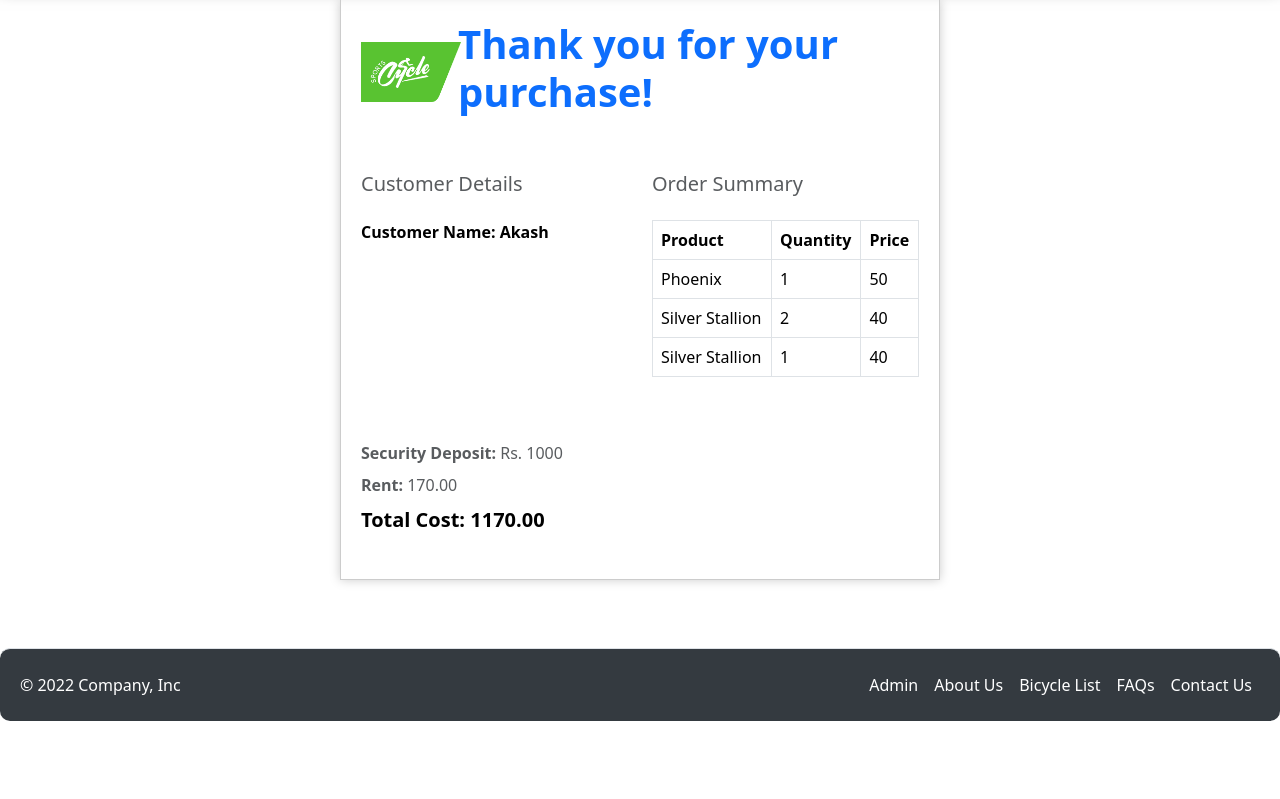
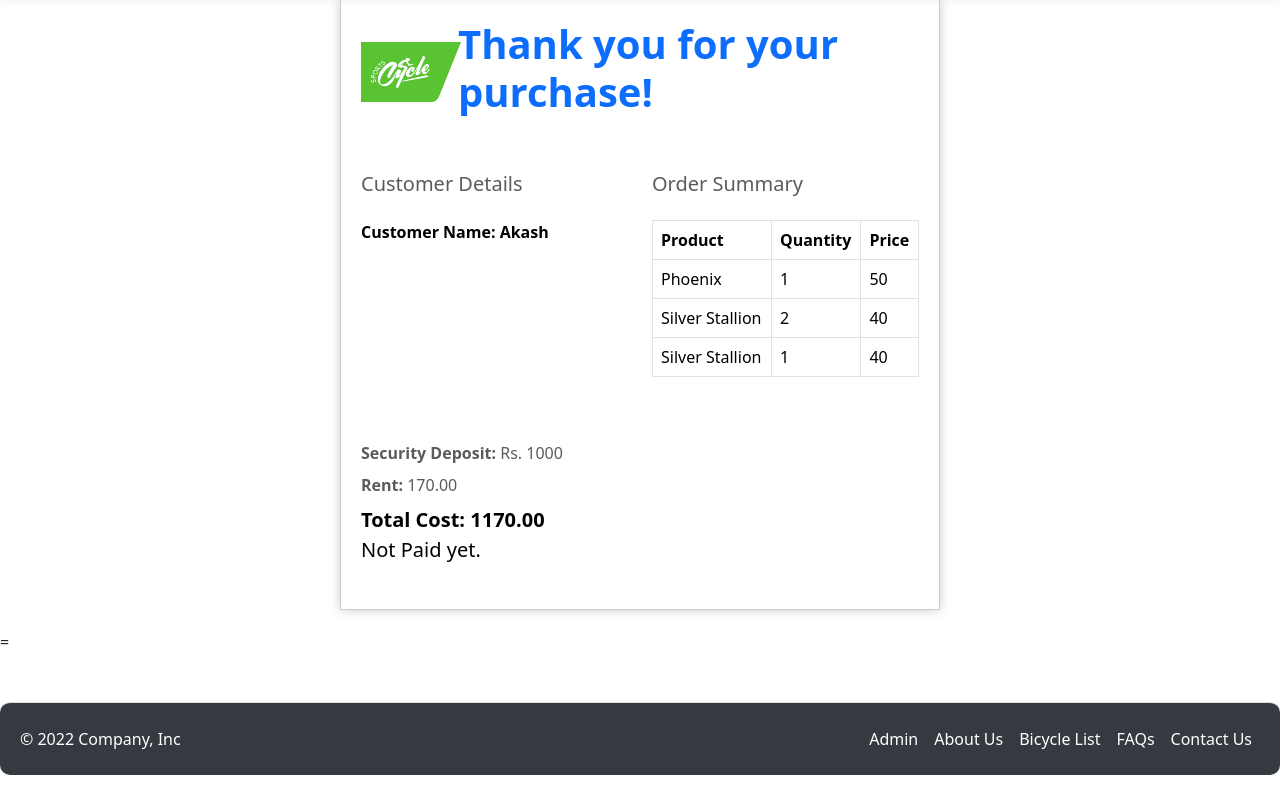
Before and after one commit to akashchoudhary436/Cycle-Django, a Django app: page /invoice/ in a window 1280 px wide. Shown: the part 93-892 px from the top of the page. Before the commit the page ends 814 px from the top, so only its background shows below. Run offline with Django 3.2, Linux system fonts and the light colour scheme; a user stored in the database is signed in; data comes from the database, SQL or seed files in the repository; both versions use the stored data as it was after the commit.

Commit message:
Paid in Invoice done

```diff
--- a/app1/views.py
+++ b/app1/views.py
@@ -139,9 +139,9 @@ def add_to_cart(request, product_id):
     product = get_object_or_404(Product, product_id=product_id)
 
     try:
-        cart = Cart.objects.get(user=request.user)
+        cart = Cart.objects.get(user=request.user, is_paid=False)
     except Cart.DoesNotExist:
-        cart = Cart.objects.create(user=request.user)
+        cart = Cart.objects.create(user=request.user, is_paid=False)
 
     cart_item, created = CartItem.objects.get_or_create(
         product=product, cart=cart)
@@ -158,8 +158,10 @@ def add_to_cart(request, product_id):
     return redirect('cart')
 
 
+
 def invoice(request):
     cart_items = CartItem.objects.filter(cart__user=request.user)
+    cart_paid = Cart.objects.filter(user=request.user, is_paid=False)
 
     # Calculate total price
     total_price = sum(item.product.product_price *
@@ -170,6 +172,7 @@ def invoice(request):
         'total_price': total_price,
         'total_price_security': total_price_security,
         'items': cart_items,
+        'paid': cart_paid,
     }
 
     return render(request, 'invoice.html', context)
@@ -181,17 +184,26 @@ def calculate_total_price(cart_items):
     total_price = Decimal(total_price).quantize(Decimal('.01'))
     return total_price
 
-
+@login_required(login_url='/accounts/login/')
 def cart(request):
-    cart_items = CartItem.objects.filter(cart__user=request.user)
+    try:
+        cart = Cart.objects.get(user=request.user, is_paid=False)
+    except Cart.DoesNotExist:
+        cart = Cart.objects.create(user=request.user)
+    cart_items = cart.cartitem_set.all()
+    for item in cart_items:
+        item.save()
     total_price = calculate_total_price(cart_items)
     total_price_security = calculate_total_price(cart_items) + 1000
     context = {
         'items': cart_items,
         'total_price_security': total_price_security,
         'total_price': total_price,
-    }
+        }
     return render(request, 'cart.html', context)
+
+
+
 
 
 def clear_cart(request):
--- a/templates/invoice.html
+++ b/templates/invoice.html
@@ -67,12 +67,22 @@
           <li class="text-black mb-2">
             <div class="fs-5 text-black mb-4">
               <b>Total Cost: {{ total_price_security}}</b>
+              {% for paid in paid %}
+              {% if paid.is_paid %}
+                <p>Paid.</p>
+              {% else %}
+                <p>Not Paid yet.</p>
+              {% endif %}
+            {% endfor %}
+
+
             </div>
           </li>
         </ul>
       </div>
     </div>
   </div>
+=
 </section>
 
 {% endblock %}
```
Also changed, not shown: app1/migrations/0004_cartitem_is_paid_alter_cartitem_image_and_more.py (added), app1/migrations/0005_remove_cartitem_is_paid.py (added), db.sqlite3.
